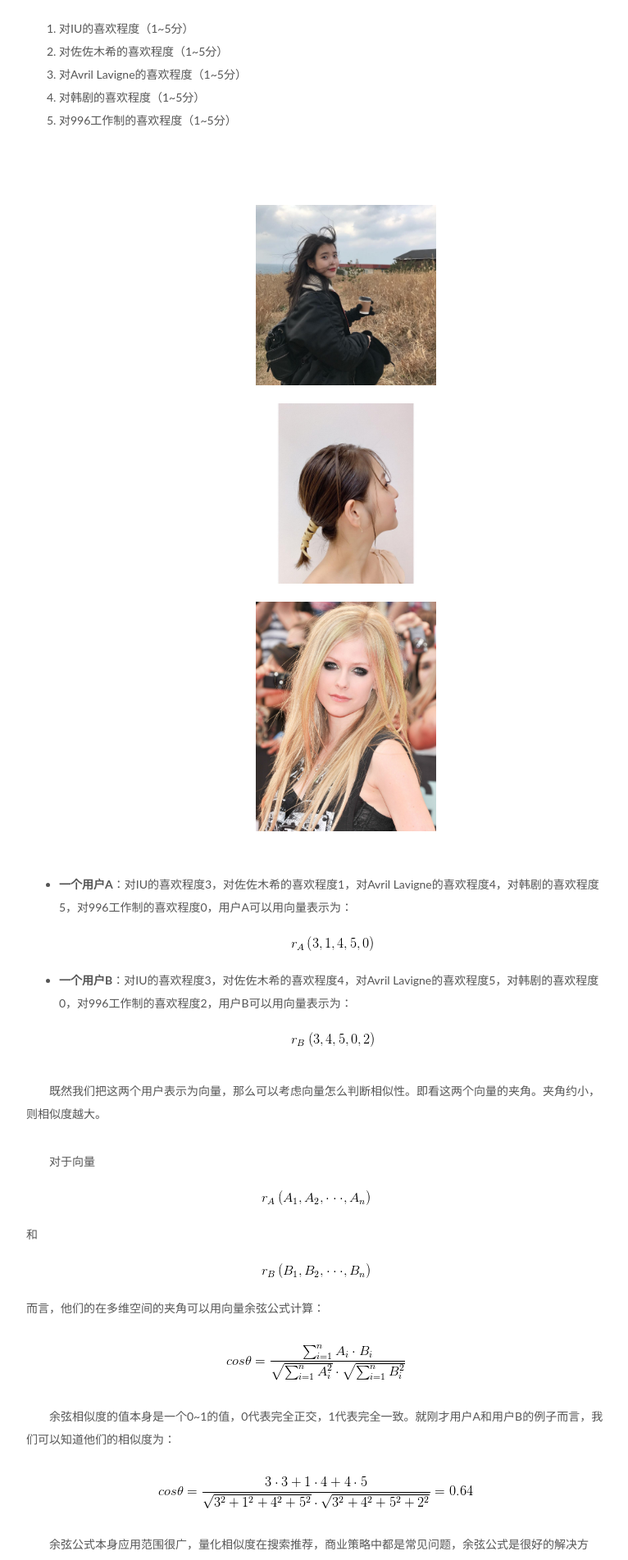
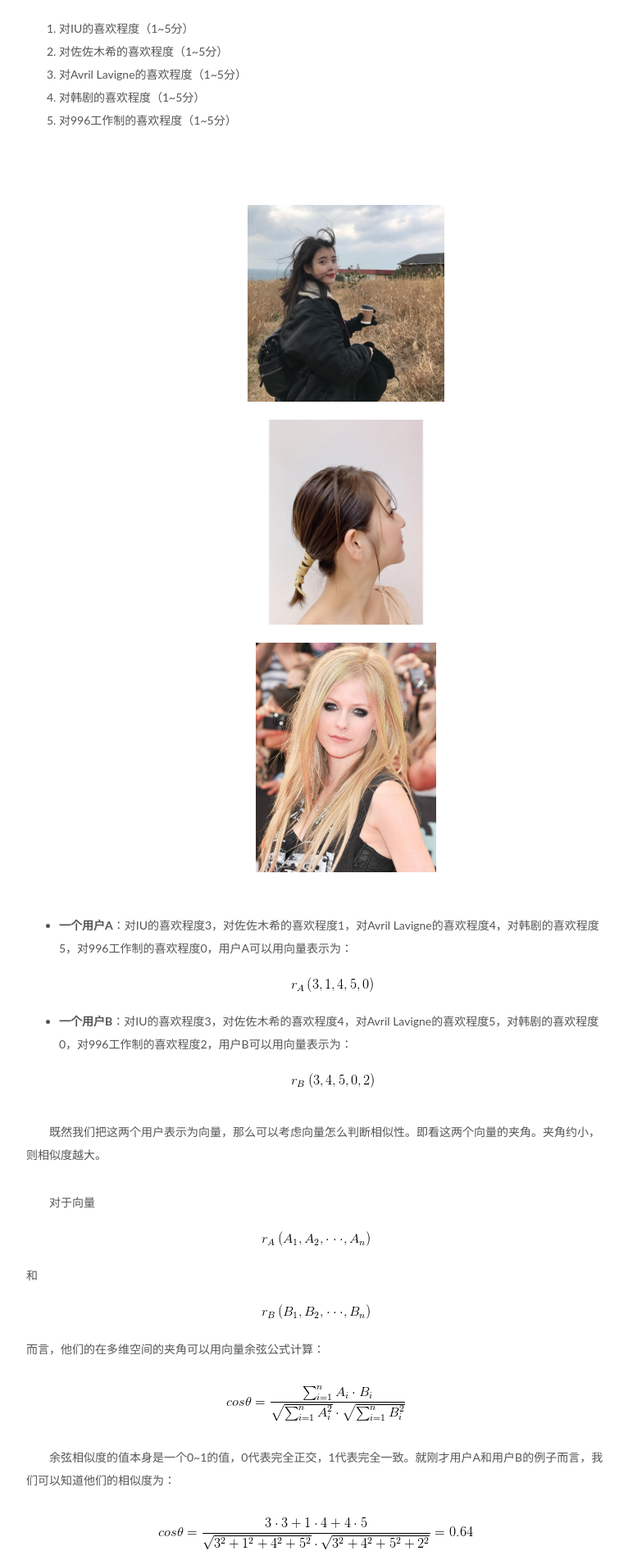
Before and after one commit to ARTAvrilLavigne/ARTAvrilLavigne.github.io, a Jekyll site: the page built from _posts/2019-04-27-recommendation algorithm.markdown, in a window 1280 px wide. Shown: the part 953-2856 px from the top of the page at 82% size, without its empty margins (233-999 px from the left). Built offline with Jekyll 4.4.1, drawn with Linux system fonts in a browser that asks for light colours; nearby versions of some CDN libraries; comment, search, counter and statistics services are not loaded.

Commit message:
Update 2019-04-27-recommendation algorithm.markdown

```diff
--- a/_posts/2019-04-27-recommendation algorithm.markdown
+++ b/_posts/2019-04-27-recommendation algorithm.markdown
@@ -23,8 +23,8 @@
 <ul>
 <br>
 <div style='width:700px; margin:0px auto'>
-<img src="https://github.com/ARTAvrilLavigne/ARTAvrilLavigne.github.io/blob/master/myblog/2019-04-27-recommendation%20algorithm/IU.jpg?raw=true" width="220" height="250">
-<img src="https://github.com/ARTAvrilLavigne/ARTAvrilLavigne.github.io/blob/master/myblog/2019-04-27-recommendation%20algorithm/sasaki.jpg?raw=true" width="220" height="250">
+<img src="https://github.com/ARTAvrilLavigne/ARTAvrilLavigne.github.io/blob/master/myblog/2019-04-27-recommendation%20algorithm/IU.jpg?raw=true" width="240" height="250">
+<img src="https://github.com/ARTAvrilLavigne/ARTAvrilLavigne.github.io/blob/master/myblog/2019-04-27-recommendation%20algorithm/sasaki.jpg?raw=true" width="250" height="250">
 <img src="https://github.com/ARTAvrilLavigne/ARTAvrilLavigne.github.io/blob/master/myblog/2019-04-27-recommendation%20algorithm/avril.jpg?raw=true" width="220" height="250">
 </div>
 <br>
```
